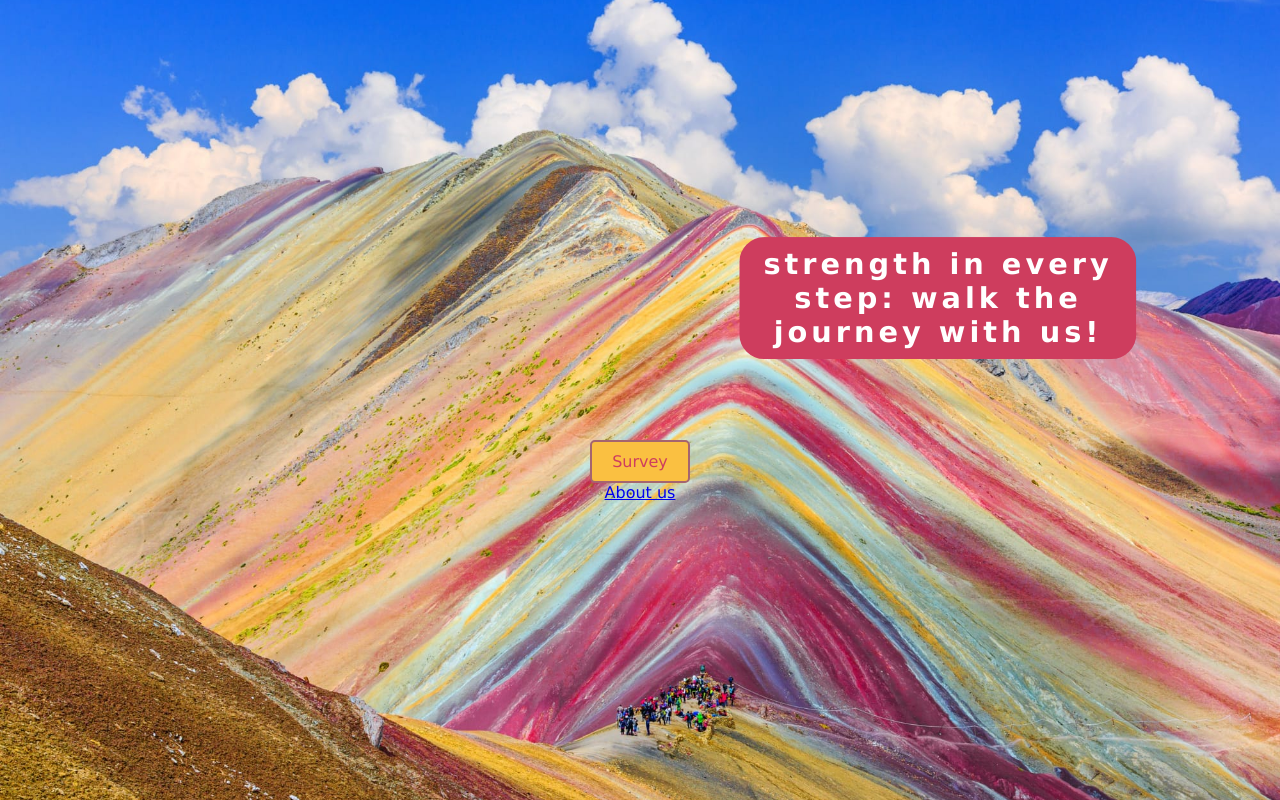
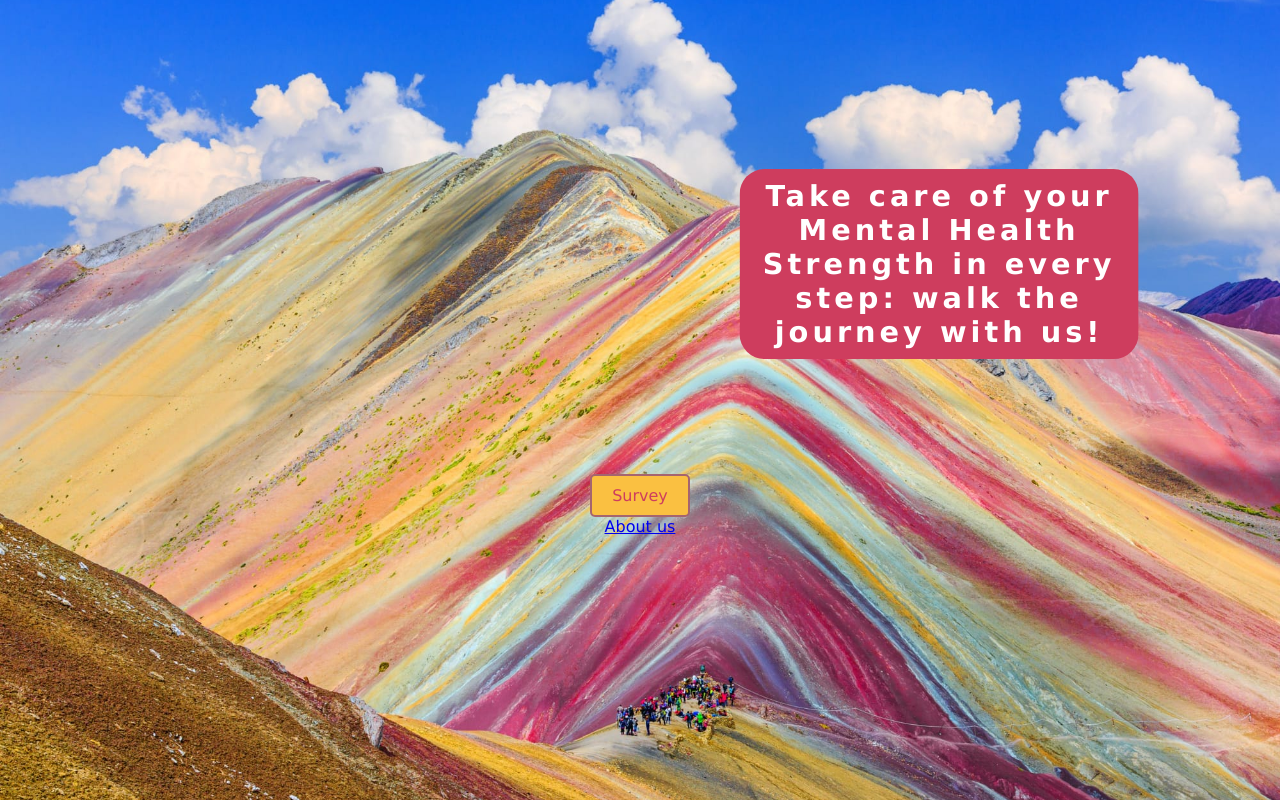
Before and after one commit to B-Mohammed2/wellmentor, a Django app: page / in a window 1280 px wide. Shown: the part 76-876 px from the top of the page. Run offline with Django 4.2, Linux system fonts and the light colour scheme; some libraries are stand-ins or nearby versions.

Commit message:
Added H1 hero text.

```diff
--- a/survey/templates/survey/home.html
+++ b/survey/templates/survey/home.html
@@ -9,7 +9,8 @@
 <section>
     <div id="hero">
         <div id="hero-box">
-            <h1>strength in every step: walk the journey with us!</h2>
+            <h1>Take care of your Mental Health</h1>
+<h2>Strength in every step: walk the journey with us!</h2>
         </div>
         <div id="survey-button">
           <a href="{% url 'survey' %}">Survey</a>
```
